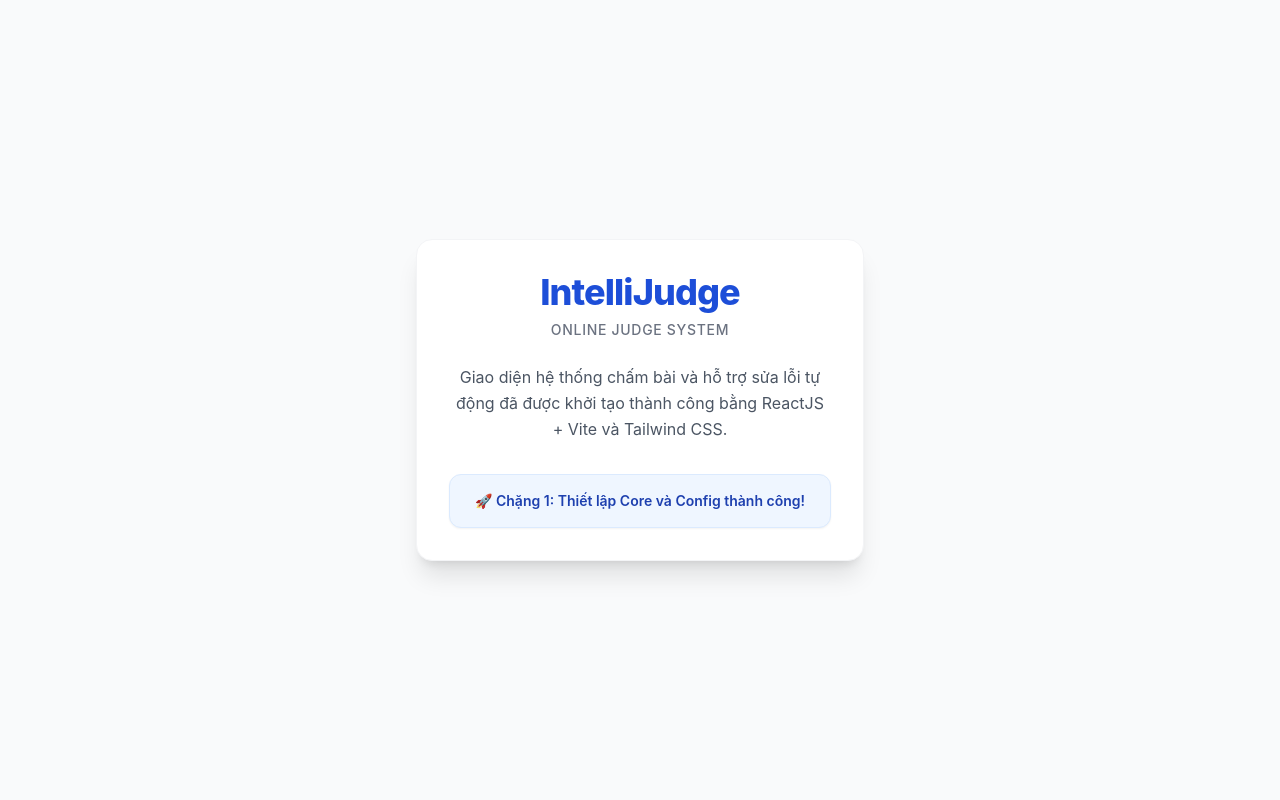
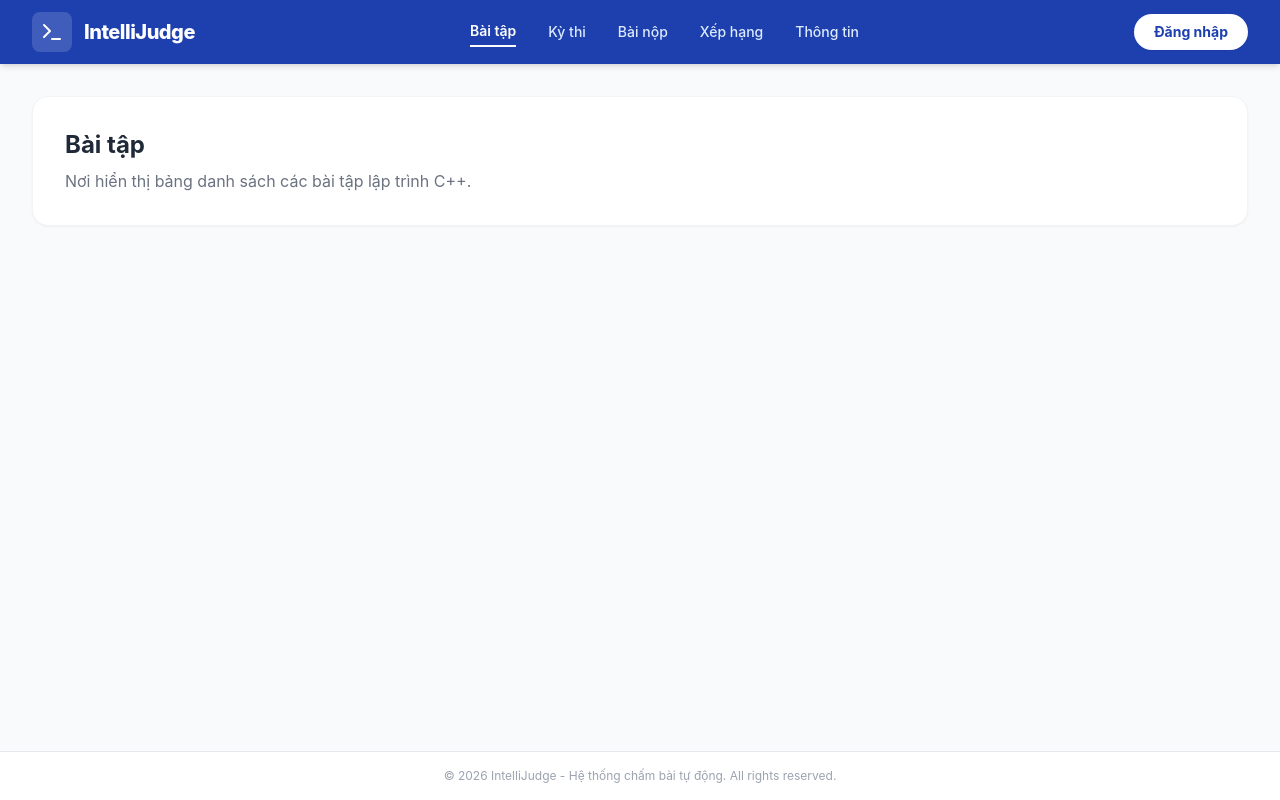
Before and after one commit to lvquyen15506/IntelliJudge, a React (Vite) app in the folder frontend/: page / in a window 1280 px wide. Built offline with nearby package versions, Linux system fonts and the light colour scheme.

Commit message:
feat: Chặng 2 - MainLayout and Navbar component with routing

```diff
--- a/frontend/src/App.jsx
+++ b/frontend/src/App.jsx
@@ -1,21 +1,80 @@
+import { BrowserRouter, Routes, Route } from "react-router-dom";
+import MainLayout from "./layouts/MainLayout";
+
 function App() {
   return (
-    <div className="min-h-screen flex flex-col items-center justify-center bg-gray-50 p-4">
-      <div className="bg-white p-8 rounded-2xl shadow-xl max-w-md w-full text-center border border-gray-100">
-        <h1 className="text-4xl font-extrabold text-blue-700 tracking-tight mb-2">
-          IntelliJudge
-        </h1>
-        <p className="text-sm font-medium text-gray-500 uppercase tracking-wider mb-6">
-          Online Judge System
-        </p>
-        <p className="text-gray-600 mb-8 leading-relaxed">
-          Giao diện hệ thống chấm bài và hỗ trợ sửa lỗi tự động đã được khởi tạo thành công bằng ReactJS + Vite và Tailwind CSS.
-        </p>
-        <div className="bg-blue-50 text-blue-800 p-4 rounded-xl text-sm font-semibold border border-blue-100 shadow-sm">
-          🚀 Chặng 1: Thiết lập Core và Config thành công!
-        </div>
-      </div>
-    </div>
+    <BrowserRouter>
+      <Routes>
+        {/* MainLayout bọc toàn bộ các trang con */}
+        <Route path="/" element={<MainLayout />}>
+          {/* Trang chủ - Danh sách bài tập */}
+          <Route
+            index
+            element={
+              <div className="bg-white p-8 rounded-2xl border border-gray-100 shadow-sm">
+                <h2 className="text-2xl font-bold text-gray-800 mb-2">Bài tập</h2>
+                <p className="text-gray-500">Nơi hiển thị bảng danh sách các bài tập lập trình C++.</p>
+              </div>
+            }
+          />
+
+          {/* Trang Kỳ thi */}
+          <Route
+            path="contests"
+            element={
+              <div className="bg-white p-8 rounded-2xl border border-gray-100 shadow-sm">
+                <h2 className="text-2xl font-bold text-gray-800 mb-2">Kỳ thi</h2>
+                <p className="text-gray-500">Danh sách các cuộc thi lập trình đang và sắp diễn ra.</p>
+              </div>
+            }
+          />
+
+          {/* Trang Bài nộp */}
+          <Route
+            path="submissions"
+            element={
+              <div className="bg-white p-8 rounded-2xl border border-gray-100 shadow-sm">
+                <h2 className="text-2xl font-bold text-gray-800 mb-2">Lịch sử nộp bài</h2>
+                <p className="text-gray-500">Xem trạng thái chấm bài và mã nguồn bài làm của bạn.</p>
+              </div>
+            }
+          />
+
+          {/* Trang Xếp hạng */}
+          <Route
+            path="rankings"
+            element={
+              <div className="bg-white p-8 rounded-2xl border border-gray-100 shadow-sm">
+                <h2 className="text-2xl font-bold text-gray-800 mb-2">Bảng xếp hạng</h2>
+                <p className="text-gray-500">Bảng vàng vinh danh các sinh viên xuất sắc nhất hệ thống.</p>
+              </div>
+            }
+          />
+
+          {/* Trang Thông tin */}
+          <Route
+            path="info"
+            element={
+              <div className="bg-white p-8 rounded-2xl border border-gray-100 shadow-sm">
+                <h2 className="text-2xl font-bold text-gray-800 mb-2">Thông tin dự án</h2>
+                <p className="text-gray-500">IntelliJudge - Hệ thống chấm bài & Trợ giảng AI gợi ý sửa lỗi code.</p>
+              </div>
+            }
+          />
+
+          {/* Trang 404 - Bắt lỗi đường dẫn không hợp lệ */}
+          <Route
+            path="*"
+            element={
+              <div className="bg-white p-8 rounded-2xl border border-gray-100 shadow-sm text-center">
+                <h2 className="text-3xl font-extrabold text-red-600 mb-2">404</h2>
+                <p className="text-gray-500">Trang bạn tìm kiếm không tồn tại.</p>
+              </div>
+            }
+          />
+        </Route>
+      </Routes>
+    </BrowserRouter>
   );
 }
 
--- /dev/null
+++ b/frontend/src/components/Navbar.jsx
@@ -0,0 +1,58 @@
+import { NavLink } from "react-router-dom";
+import { Terminal } from "lucide-react";
+
+function Navbar() {
+  // Hàm tạo CSS class động cho NavLink khi Active/Inactive
+  const navLinkClass = ({ isActive }) =>
+    `text-sm font-medium transition-colors duration-200 py-1 ${
+      isActive
+        ? "text-white font-semibold border-b-2 border-white"
+        : "text-blue-100 hover:text-white"
+    }`;
+
+  return (
+    <nav className="bg-[#1e40af] text-white shadow-md"> {/* Màu xanh dương đậm sang trọng */}
+      <div className="max-w-7xl mx-auto px-4 sm:px-6 lg:px-8">
+        <div className="flex items-center justify-between h-16">
+          {/* Bên trái: Logo & Icon */}
+          <div className="flex items-center space-x-3 cursor-pointer">
+            <div className="bg-white/15 p-2 rounded-lg">
+              <Terminal className="h-6 w-6 text-white" />
+            </div>
+            <span className="font-extrabold text-xl tracking-tight">
+              IntelliJudge
+            </span>
+          </div>
+
+          {/* Ở giữa: Thanh menu điều hướng */}
+          <div className="hidden md:flex items-center space-x-8">
+            <NavLink to="/" className={navLinkClass}>
+              Bài tập
+            </NavLink>
+            <NavLink to="/contests" className={navLinkClass}>
+              Kỳ thi
+            </NavLink>
+            <NavLink to="/submissions" className={navLinkClass}>
+              Bài nộp
+            </NavLink>
+            <NavLink to="/rankings" className={navLinkClass}>
+              Xếp hạng
+            </NavLink>
+            <NavLink to="/info" className={navLinkClass}>
+              Thông tin
+            </NavLink>
+          </div>
+
+          {/* Bên phải: Nút Đăng nhập */}
+          <div className="flex items-center">
+            <button className="bg-white text-[#1e40af] hover:bg-blue-50 px-5 py-2 rounded-full text-sm font-bold shadow-sm transition-all duration-200 transform active:scale-95">
+              Đăng nhập
+            </button>
+          </div>
+        </div>
+      </div>
+    </nav>
+  );
+}
+
+export default Navbar;
--- /dev/null
+++ b/frontend/src/layouts/MainLayout.jsx
@@ -0,0 +1,23 @@
+import { Outlet } from "react-router-dom";
+import Navbar from "../components/Navbar";
+
+function MainLayout() {
+  return (
+    <div className="min-h-screen bg-slate-50 flex flex-col">
+      {/* Navbar cố định ở trên cùng */}
+      <Navbar />
+
+      {/* Phân vùng chứa nội dung động ở giữa */}
+      <main className="flex-grow max-w-7xl w-full mx-auto px-4 sm:px-6 lg:px-8 py-8">
+        <Outlet />
+      </main>
+
+      {/* Footer mờ nhẹ trang nhã ở dưới cùng */}
+      <footer className="bg-white border-t border-gray-200 py-4 text-center text-xs text-gray-400">
+        &copy; {new Date().getFullYear()} IntelliJudge - Hệ thống chấm bài tự động. All rights reserved.
+      </footer>
+    </div>
+  );
+}
+
+export default MainLayout;
```
